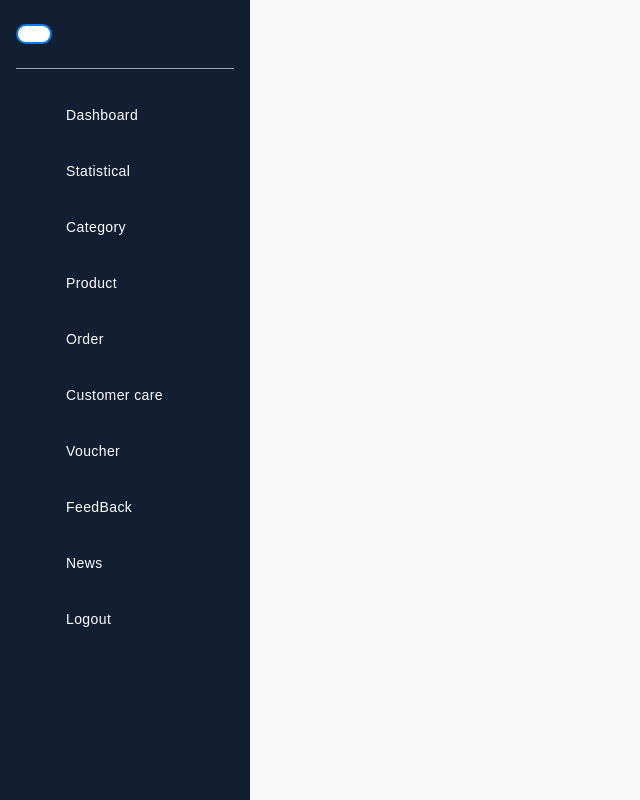
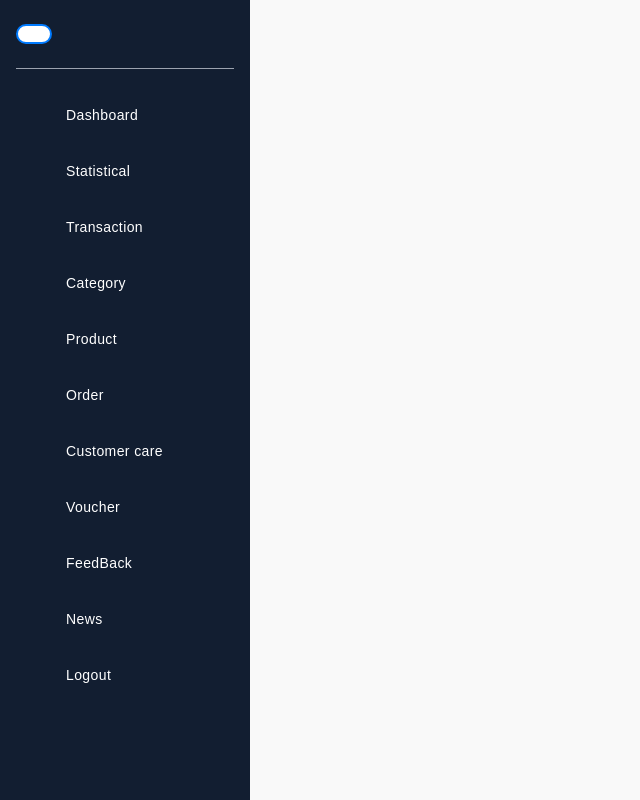
Before and after one commit to 0327284001/DATN_FE, a React (Create React App) app: page /admin in a window 1280 px wide. Shown: the whole page, without its empty margins (0-640 px from the left). Built offline with nearby package versions, Linux system fonts and the light colour scheme; sample sign-in values are in the browser's storage; what react-native would draw is missing.

Commit message:
Thái An Commit
Update App and Navbar

```diff
--- a/src/App.tsx
+++ b/src/App.tsx
@@ -26,6 +26,7 @@ import NewArtStory from "./components/tintuc/News";
 import EditArtStory from "./components/tintuc/EditArtStory";
 import AddArtStory from "./components/tintuc/AddArtStory";
 import ArtStoryDetail from "./components/tintuc/ArtStoryDetail";
+import Transaction from "./components/admin/Transaction";
 
 
 
@@ -42,7 +43,7 @@ function App() {
         <Route path="/admin" element={<Privaterouter><Admin /></Privaterouter>}>
           {/* Dashboard */}
           <Route path="dashboard" element={<Dashboard />} />
-
+          <Route path="transaction" element={<Transaction/>} />
           {/* Chi tiết sản phẩm */}
           <Route path="dashboard/product/details/:id" element={<ProductDetails />} />
 
--- a/src/components/admin/Navbar.tsx
+++ b/src/components/admin/Navbar.tsx
@@ -62,6 +62,18 @@ const Navbar = ({ handleLogout }: Props) => {
             <span>Statistical</span>
           </NavLink>
         </li>
+
+        <li>
+          <NavLink
+            to="/admin/transaction"
+            className={`text-white text-sm flex items-center hover:bg-gray-700 rounded px-4 py-3 transition-all ${active === '/admin/transaction' ? 'bg-gray-700' : ''
+              }`}
+          >
+            <DashboardIcon />
+            <span>Transaction</span>
+          </NavLink>
+        </li>
+
         <li>
           <NavLink
             to="/admin/category"
```
